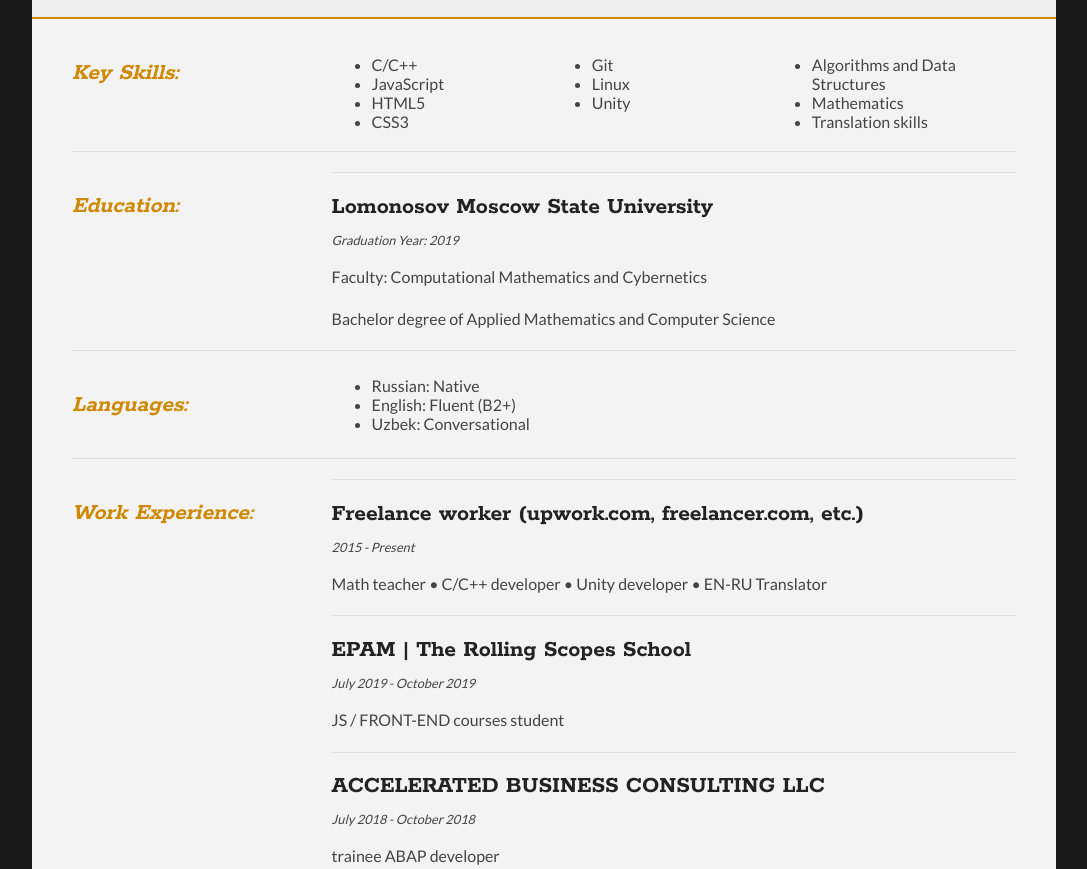
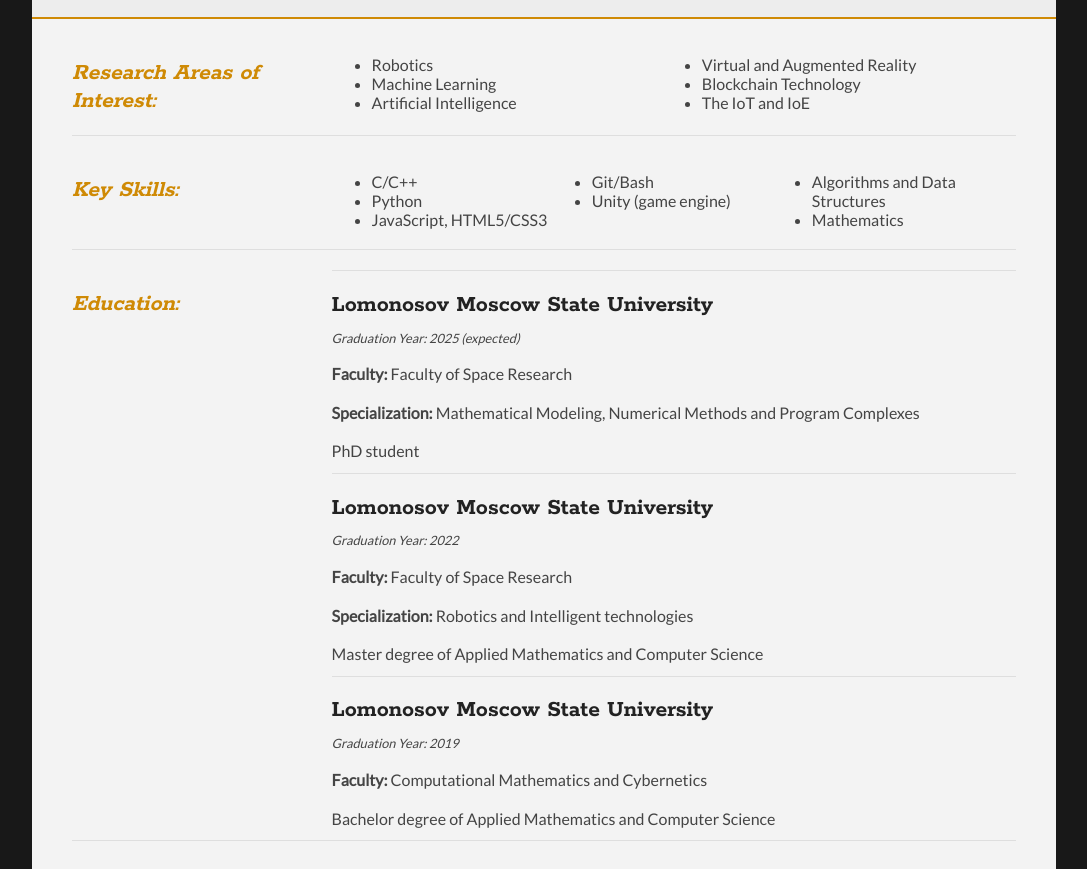
Before and after one commit to waynet-inc/cv, a plain HTML site: page index.html in a window 1280 px wide. Shown: the part 276-1145 px from the top of the page, without its empty margins (96-1183 px from the left). Drawn offline with Linux system fonts and the light colour scheme.

Commit message:
feat(cv): update cv

```diff
--- a/index.html
+++ b/index.html
@@ -15,19 +15,37 @@
 	    <img src="images/photo.jpg" alt="Photo" width="205" height="230">
 	  </div>
 	  <div class="name">
-	    <h1>Valeriy Beskhmelniy</h1>
+	    <h1> &nbsp;Valeriy Beskhmelniy</h1>
 	  </div>
 	  <div class="contact-details">
 	    <ul>
-		  <li>email: <a href="mailto:valeriy.upw@gmail.com" target="_blank"><strong>valeriy.upw@gmail.com</strong></a></li>
+		  <li>email: <a href="mailto:waynetech@yandex.com" target="_blank"><strong>waynetech@yandex.com</strong></a></li>
+		  <li>phone: <a href="tel:+79162851491"><strong>+7 916 285-14-91</strong></a></li>
 		  <li>github: <a href="https://github.com/waynet-inc" target="_blank"><strong>github.com/waynet-inc</strong></a></li>
-		  <li>phone: <a href="tel:+998971551490"><strong>+998 97 155-14-90</strong></a></li>
+		  <li>telegram: <a href="https://t.me/WayneTech"><strong>@waynetech</strong></a></li>
 		</ul>
 	  </div>
 	  <div class="clear"></div>
 	  </header>
 
 	  <div class="main">
+		<section>
+		  <div class="section-title">
+		    <h2>Research Areas of Interest:</h2>
+		  </div>
+		  <div class="section-content">
+		    <ul class="areas">
+			  <li>Robotics</li>
+			  <li>Machine Learning</li>
+			  <li>Artificial Intelligence</li>
+			  <li>Virtual and Augmented Reality</li>
+			  <li>Blockchain Technology</li>
+			  <li>The IoT and IoE</li>
+		    </ul>
+		  </div>
+		  <div class="clear"></div>
+		</section>
+
 	    <section>
 		  <div class="section-title">
 		    <h2>Key Skills:</h2>
@@ -35,15 +53,12 @@
 		  <div class="section-content">
 		    <ul class="skills">
 			  <li>C/C++</li>
-			  <li>JavaScript</li>
-			  <li>HTML5</li>
-			  <li>CSS3</li>
-			  <li>Git</li>
-			  <li>Linux</li>
-			  <li>Unity</li>
+			  <li>Python</li>
+			  <li>JavaScript, HTML5/CSS3</li>
+			  <li>Git/Bash</li>
+			  <li>Unity (game engine)</li>
 			  <li>Algorithms and Data Structures</li>
 			  <li>Mathematics</li>
-			  <li>Translation skills</li>
 		    </ul>
 		  </div>
 		  <div class="clear"></div>
@@ -54,10 +69,26 @@
 		    <h2>Education:</h2>
 		  </div>
 		  <div class="section-content">
+		  	<article>
+			  <h2>Lomonosov Moscow State University</h2>
+			  <p class="sub-details">Graduation Year: 2025 (expected)</p>
+			  <p><strong>Faculty:</strong> Faculty of Space Research</p>
+			  <p><strong>Specialization:</strong> Mathematical Modeling, Numerical Methods and Program Complexes</p>
+			  <p>PhD student</p>
+			</article>
+
+		  	<article>
+			  <h2>Lomonosov Moscow State University</h2>
+			  <p class="sub-details">Graduation Year: 2022</p>
+			  <p><strong>Faculty:</strong> Faculty of Space Research</p>
+			  <p><strong>Specialization:</strong> Robotics and Intelligent technologies</p>
+			  <p>Master degree of Applied Mathematics and Computer Science</p>
+			</article>
+
 		    <article>
 			  <h2>Lomonosov Moscow State University</h2>
 			  <p class="sub-details">Graduation Year: 2019</p>
-			  <p>Faculty: Computational Mathematics and Cybernetics</p>
+			  <p><strong>Faculty:</strong> Computational Mathematics and Cybernetics</p>
 			  <p>Bachelor degree of Applied Mathematics and Computer Science</p>
 			</article>
 		  </div>
@@ -71,8 +102,7 @@
 		  <div class="section-content">
 		    <ul class="langs">
 			  <li>Russian: Native</li>
-			  <li>English: Fluent (B2+)</li>
-			  <li>Uzbek: Conversational</li>
+			  <li>English: Fluent</li>
 			</ul>
 		  </div>
 		  <div class="clear"></div>
@@ -84,24 +114,29 @@
 		  </div>
 		  <div class="section-content">
 		    <article>
-			  <h2>Freelance worker (upwork.com, freelancer.com, etc.)</h2>
-			  <p class="sub-details">2015 - Present</p>
-			  <p>Math teacher • C/C++ developer • Unity developer • EN-RU Translator</p>
+			  <h2>Freelance worker</h2>
+			  <p class="sub-details">2015 - 2022</p>
+			  <p>Math & Informatics teacher • Front-end developer • Unity developer</p>
 			</article>
 			<article>
-			  <h2>EPAM | The Rolling Scopes School</h2>
-			  <p class="sub-details">July 2019 - October 2019</p>
-			  <p>JS / FRONT-END courses student</p>
+			  <h2>BLACK VR LLC</h2>
+			  <p class="sub-details">June 2021 - November 2021</p>
+			  <p>Junior Unity developer</p>
+			</article>
+			<article>
+			  <h2>Brainly, Inc.</h2>
+			  <p class="sub-details">December 2020 - August 2021</p>
+			  <p>Instructional Methodologist</p>
 			</article>
 			<article>
 			  <h2>ACCELERATED BUSINESS CONSULTING LLC</h2>
 			  <p class="sub-details">July 2018 - October 2018</p>
-			  <p>trainee ABAP developer</p>
+			  <p>trainee ABAP developer (SAP NetWeaver WebAS)</p>
 			</article>
 			<article>
 			  <h2>NEWMAX TECHNOLOGIES LLC</h2>
 			  <p class="sub-details">May 2015 - August 2015</p>
-			  <p>trainee Golang Backend developer</p>
+			  <p>trainee Backend developer</p>
 			</article>
 		  </div>
 		  <div class="clear"></div>
@@ -113,9 +148,14 @@
 		  </div>
 		  <div class="section-content">
 		    <article>
-			  <h2>Certicate of Completion | EPAM (The Rolling Scopes School) </h2>
+			  <h2>Certificate of Completion | EPAM (The Rolling Scopes School) </h2>
 			  <p class="sub-details">2019</p>
-			  <p>Successful completion of the Rolling Scopes School RS-UZ 2019 (JavaScript)</p>
+			  <p>Successful completion of the Rolling Scopes School RS-UZ 2019 (Front-end)</p>
+			</article>
+			<article>
+			  <h2>Winner of the Universiade in Space Research | Lomonosov MSU</h2>
+			  <p class="sub-details">2019</p>
+			  <p>In the direction of Applied Mathematics and Computer Science</p>
 			</article>
 			<article>
 			  <h2>ACM Certificate of Achievement | ACM ICPC </h2>
--- a/styles/main.css
+++ b/styles/main.css
@@ -11,7 +11,7 @@
 }
 
 p {
-  margin-bottom: 20px;
+  margin-bottom: 10px;
 
   font-size: 1em;
   line-height: 1.4em;
@@ -55,6 +55,7 @@
 .contact-details {
   float: right;
   margin-top: 50px;
+  margin-right: 25px;
 
   font-size: 1.25em;
 }
@@ -116,6 +117,15 @@
   color: #444444;
 }
 
+.areas {
+  margin-bottom: 20px;
+  column-count:2;
+
+  font-size: 1em;
+  color: #444444;
+}
+
+
 .langs {
   margin-top: 5px;
   margin-bottom: 25px;
```
